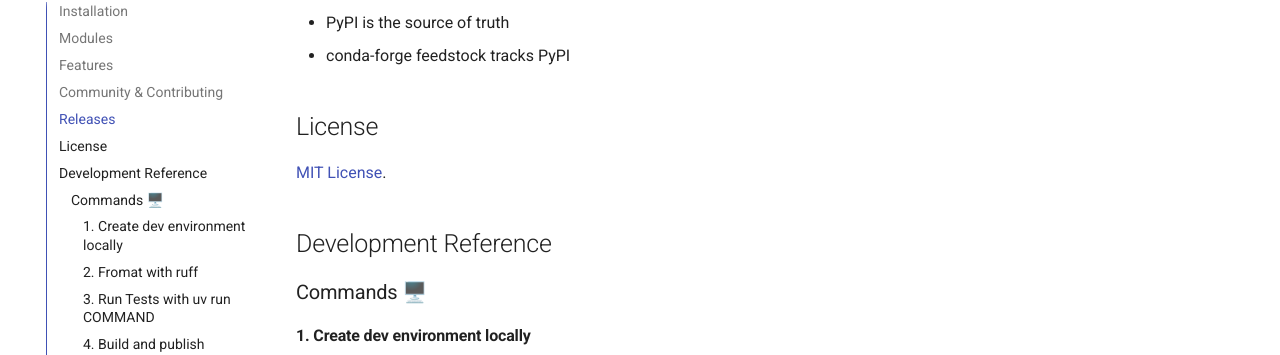
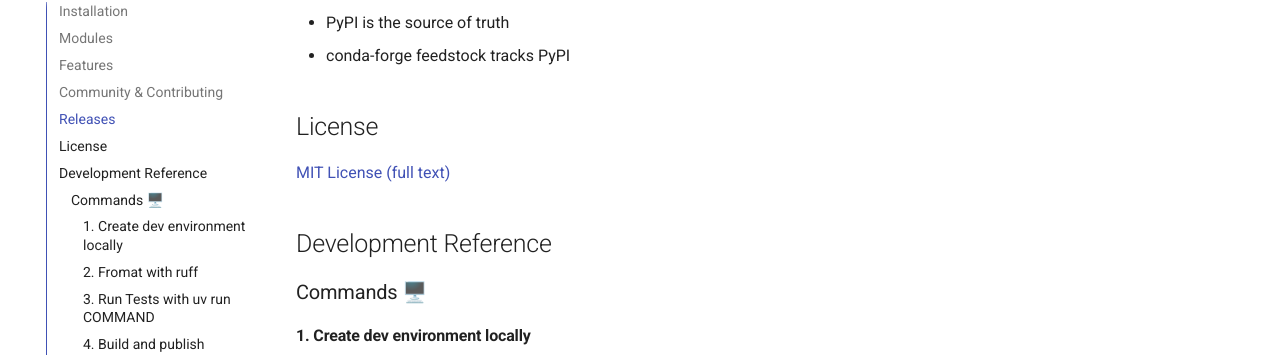
Before and after one commit to C108-Lab/c108, an MkDocs documentation site: the page built from docs/index.md, in a window 1280 px wide and 900 px high, scrolled down 2046 px. Shown: the part 97-452 px from the top of the window. Built offline with MkDocs 1.6.1 and Material for MkDocs 9.7.7, drawn with Linux system fonts in a browser that asks for light colours.

Commit message:
Docs Licence

```diff
--- a/docs/index.md
+++ b/docs/index.md
@@ -91,7 +91,7 @@ Please open an issue on GitHub for any of the above.
 
 ## License
 
-[MIT License](https://github.com/C108-Lab/c108/blob/main/LICENSE).
+[MIT License (full text)](https://github.com/C108-Lab/c108/blob/main/LICENSE)
 
 ## Development Reference
 
```
Also changed, not shown: README.md (+1 -1 lines).
